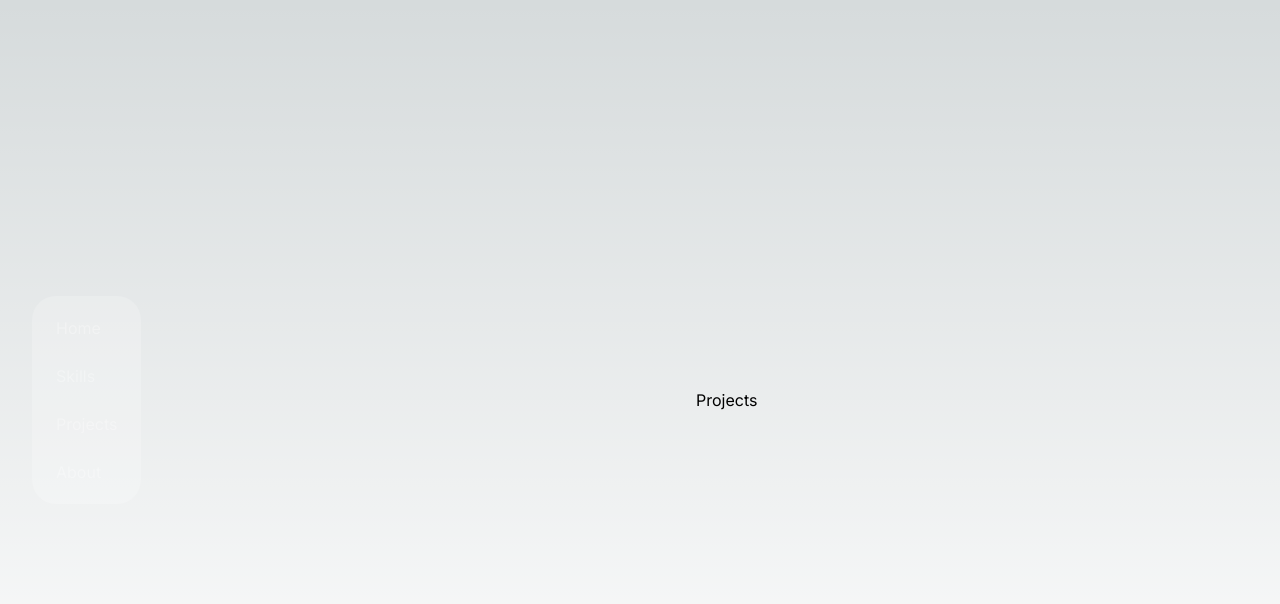
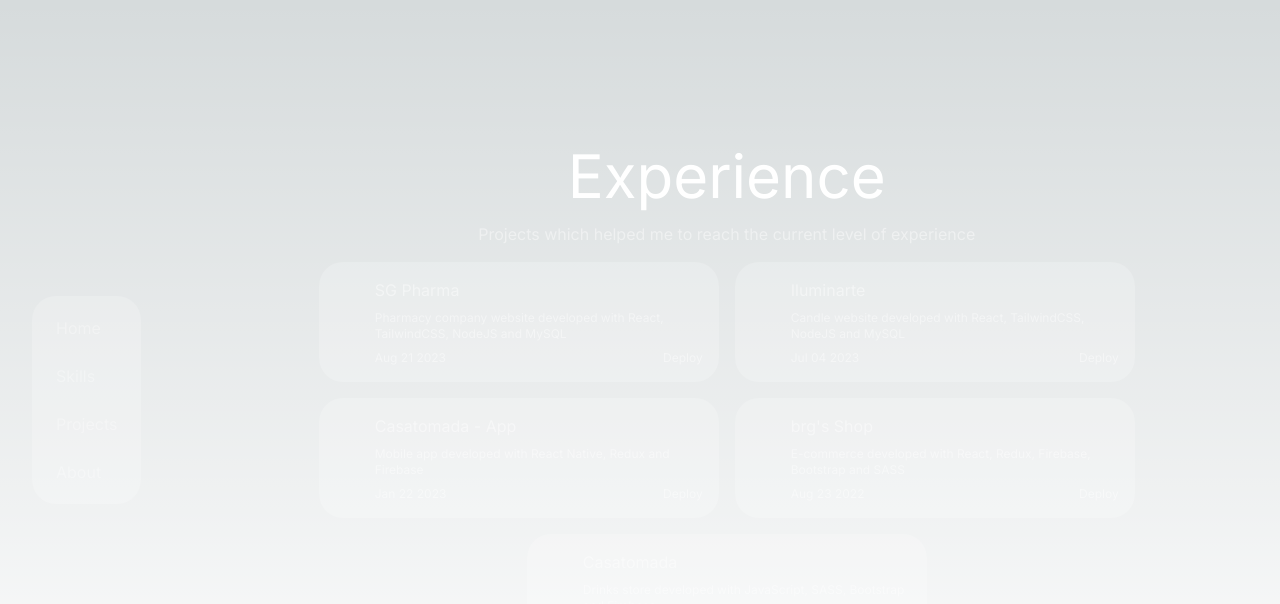
Before and after one commit to bredigian/next-portfolio, a Next.js app: page /projects in a window 1280 px wide. Shown: the top 604 px of the page. Built offline with nearby package versions, Linux system fonts and the light colour scheme.

Commit message:
[feature] projects page

```diff
--- a/src/app/projects/page.js
+++ b/src/app/projects/page.js
@@ -1,9 +1,66 @@
-import React from "react"
+"use client"
+
+import { motion } from "framer-motion"
+import { projects } from "@/constants/projects"
 
 const Projects = () => {
   return (
-    <main className="grid place-items-center w-full">
-      <h1 className="">Projects</h1>
+    <main className="flex flex-col items-center gap-4 w-full mx-auto p-8">
+      <motion.h1
+        initial={{ opacity: 0 }}
+        animate={{ opacity: 1 }}
+        transition={{ duration: 0.3, delay: 0.25 }}
+        className="text-6xl text-white"
+      >
+        Experience
+      </motion.h1>
+      <motion.p
+        initial={{ opacity: 0 }}
+        animate={{ opacity: 1 }}
+        transition={{ duration: 0.3, delay: 0.75 }}
+        className="text-base text-gray-300"
+      >
+        Projects which helped me to reach the current level of experience
+      </motion.p>
+      <div className="flex flex-wrap items-center justify-center max-w-[1000px] gap-4">
+        {projects
+          .sort((a, b) => {
+            return b.date - a.date
+          })
+          .map((project, index) => {
+            const delay = 1.25 + index * 0.1
+            const dateFormatted = project.date
+              .toString()
+              .split(" ")
+              .slice(1, 4)
+              .join(" ")
+            return (
+              <motion.div
+                initial={{ opacity: 0 }}
+                animate={{ opacity: 1 }}
+                transition={{ duration: 0.3, delay }}
+                key={project.name}
+                className="flex flex-row items-center justify-between bg-gray-100 w-full h-[120px] max-w-[400px] rounded-3xl overflow-hidden"
+              >
+                <span className="bg-yellow-primary h-full w-[40px]"></span>
+                <div className="flex flex-col items-start p-4 gap-2 text-gray-300 hover:text-white duration-200 ease-in-out max-w-[360px]">
+                  <h1 className="text-base">{project.name}</h1>
+                  <p className="text-xs">{project.description}</p>
+                  <div className="flex items-center justify-between w-full">
+                    <p className="text-xs">{dateFormatted}</p>
+                    <a
+                      href={project.url}
+                      target="_blank"
+                      className="text-xs hover:underline"
+                    >
+                      Deploy
+                    </a>
+                  </div>
+                </div>
+              </motion.div>
+            )
+          })}
+      </div>
     </main>
   )
 }
--- /dev/null
+++ b/src/constants/projects.js
@@ -0,0 +1,36 @@
+export const projects = [
+  {
+    name: "Casatomada",
+    description:
+      "Drinks store developed with JavaScript, SASS, Bootstrap and Firebase",
+    url: "https://casatomada.netlify.app",
+    date: new Date(2022, 6, 28),
+  },
+  {
+    name: "brg's Shop",
+    description:
+      "E-commerce developed with React, Redux, Firebase, Bootstrap and SASS",
+    url: "https://brgshop.netlify.app",
+    date: new Date(2022, 7, 23),
+  },
+  {
+    name: "Casatomada - App",
+    description: "Mobile app developed with React Native, Redux and Firebase",
+    url: "https://expo.dev/@bredigian/appCasatomada",
+    date: new Date(2022, 12, 22),
+  },
+  {
+    name: "Iluminarte",
+    description:
+      "Candle website developed with React, TailwindCSS, NodeJS and MySQL",
+    url: "https://dev-iluminarte.netlify.app",
+    date: new Date(2023, 6, 4),
+  },
+  {
+    name: "SG Pharma",
+    description:
+      "Pharmacy company website developed with React, TailwindCSS, NodeJS and MySQL",
+    url: "https://dev-sgpharma.netlify.app",
+    date: new Date(Date.now()),
+  },
+]
```
